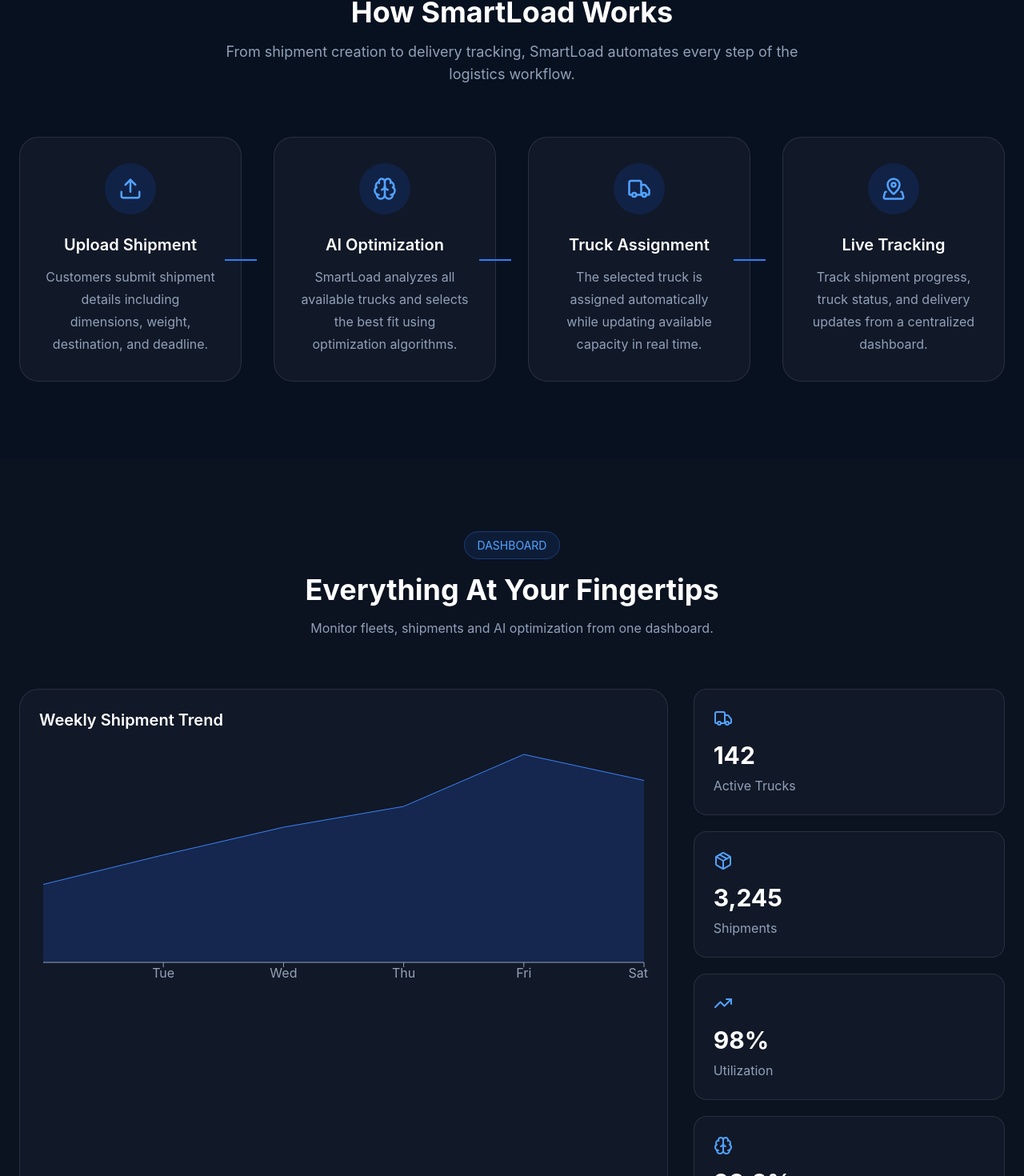
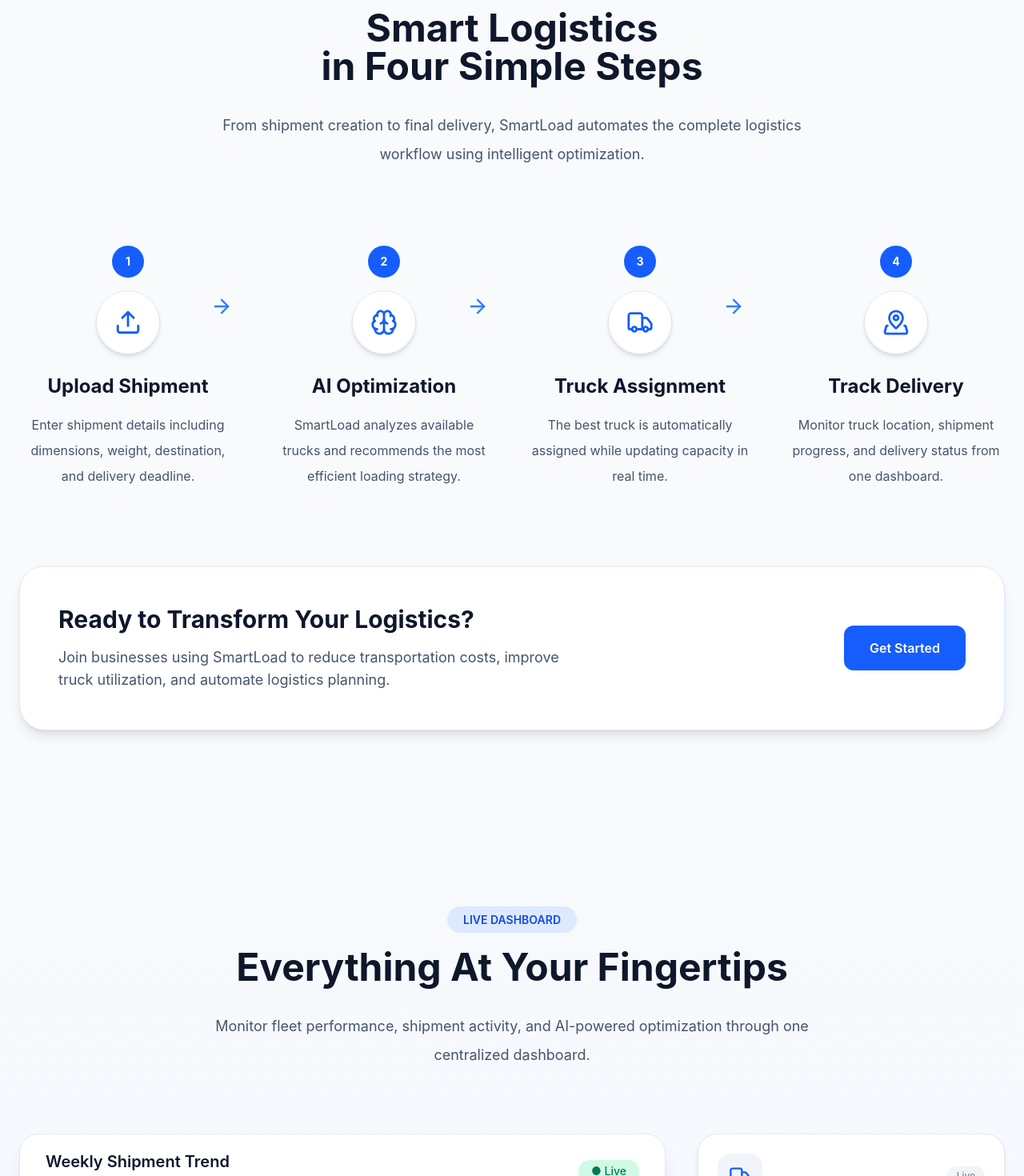
Before and after one commit to bstar042005/Smart-Truck-Loading-Optimization-System, a React app in the folder frontend/: page / in a window 1280 px wide. Shown: the part 2681-4151 px from the top of the page at 80% size. Built offline with nearby package versions, Linux system fonts and the light colour scheme; the HTML template or start-up script is replaced by a standard one.

Commit message:
feat: redesign landing page with modern responsive logistics interface

```diff
--- a/frontend/src/components/landing/CTA.jsx
+++ b/frontend/src/components/landing/CTA.jsx
@@ -1,40 +1,70 @@
 import { motion } from "framer-motion";
-import { ArrowRight } from "lucide-react";
+import { ArrowRight, Truck, CheckCircle2 } from "lucide-react";
 import { Link } from "react-router-dom";
 
 export default function CTA() {
   return (
-    <section className="relative overflow-hidden bg-[#08111f] py-28">
-      {/* Background Glow */}
-      <div className="absolute -left-32 top-0 h-72 w-72 rounded-full bg-blue-600/20 blur-3xl" />
-      <div className="absolute -right-32 bottom-0 h-72 w-72 rounded-full bg-cyan-500/10 blur-3xl" />
+    <section className="relative overflow-hidden bg-gradient-to-b from-white to-[#F8FAFC] py-28">
+      {/* Background Decorations */}
+
+      <div className="absolute left-0 top-0 h-72 w-72 rounded-full bg-blue-100 blur-3xl opacity-70" />
+      <div className="absolute right-0 bottom-0 h-72 w-72 rounded-full bg-cyan-100 blur-3xl opacity-70" />
 
       <div className="relative mx-auto max-w-6xl px-6">
         <motion.div
-          initial={{ opacity: 0, scale: 0.96 }}
-          whileInView={{ opacity: 1, scale: 1 }}
+          initial={{ opacity: 0, y: 40 }}
+          whileInView={{ opacity: 1, y: 0 }}
+          transition={{ duration: 0.7 }}
           viewport={{ once: true }}
-          transition={{ duration: 0.6 }}
-          className="rounded-3xl border border-white/10 bg-gradient-to-br from-[#111827] to-[#1E3A8A]/20 p-12 text-center shadow-2xl"
+          className="overflow-hidden rounded-[36px] border border-gray-200 bg-white shadow-2xl"
         >
-          <span className="rounded-full border border-blue-500/30 bg-blue-500/10 px-4 py-2 text-sm text-blue-400">
+          <div className="grid lg:grid-cols-2">
+            {/* Left Content */}
+
+            <div className="p-12 lg:p-16">
+              <span className="rounded-full bg-blue-100 px-5 py-2 text-sm font-semibold text-blue-700">
                 GET STARTED
               </span>
 
-          <h2 className="mt-6 text-4xl font-bold text-white md:text-5xl">
-            Ready to Optimize Your Fleet?
+              <h2 className="mt-6 text-5xl font-bold leading-tight text-slate-900">
+                Ready to Optimize
+                <br />
+                Your Fleet?
               </h2>
 
-          <p className="mx-auto mt-6 max-w-3xl text-lg leading-8 text-slate-400">
-            Join SmartLoad and experience AI-powered truck loading, intelligent
-            fleet management, and real-time shipment tracking—all in one
-            platform.
+              <p className="mt-6 text-lg leading-8 text-slate-600">
+                Join SmartLoad and simplify logistics with AI-powered truck
+                loading, intelligent fleet management, and real-time shipment
+                tracking.
               </p>
 
-          <div className="mt-10 flex flex-col items-center justify-center gap-4 sm:flex-row">
+              <div className="mt-8 space-y-4">
+                <div className="flex items-center gap-3">
+                  <CheckCircle2 className="text-blue-600" size={20} />
+                  <span className="text-slate-700">
+                    AI-powered truck optimization
+                  </span>
+                </div>
+
+                <div className="flex items-center gap-3">
+                  <CheckCircle2 className="text-blue-600" size={20} />
+                  <span className="text-slate-700">
+                    Real-time shipment tracking
+                  </span>
+                </div>
+
+                <div className="flex items-center gap-3">
+                  <CheckCircle2 className="text-blue-600" size={20} />
+                  <span className="text-slate-700">
+                    Secure fleet management dashboard
+                  </span>
+                </div>
+              </div>
+
+              <div className="mt-10 flex flex-wrap gap-4">
                 <Link
                   to="/register"
-              className="inline-flex items-center gap-2 rounded-xl bg-blue-600 px-7 py-3 text-white transition hover:bg-blue-700"
+                  className="inline-flex items-center gap-2 rounded-xl bg-blue-600 px-8 py-4 font-semibold text-white transition-all duration-300 hover:scale-105 hover:bg-blue-700"
                 >
                   Get Started
                   <ArrowRight size={18} />
@@ -42,10 +72,45 @@
 
                 <Link
                   to="/login"
-              className="rounded-xl border border-white/20 px-7 py-3 text-white transition hover:border-blue-500 hover:bg-white/5"
+                  className="rounded-xl border border-gray-300 px-8 py-4 font-semibold text-slate-700 transition-all duration-300 hover:border-blue-600 hover:text-blue-600"
                 >
                   Sign In
                 </Link>
+              </div>
+            </div>
+
+            {/* Right Side */}
+
+            <div className="relative flex items-center justify-center bg-gradient-to-br from-blue-600 to-indigo-700 p-12">
+              <div className="rounded-3xl bg-white/10 p-10 backdrop-blur-lg">
+                <Truck size={90} className="mx-auto text-white" />
+
+                <h3 className="mt-8 text-center text-3xl font-bold text-white">
+                  Smart Logistics
+                </h3>
+
+                <p className="mt-4 text-center leading-8 text-blue-100">
+                  Maximize truck utilization, reduce transportation costs,
+                  and automate fleet operations with AI.
+                </p>
+
+                <div className="mt-8 grid grid-cols-2 gap-6 text-center">
+                  <div>
+                    <h4 className="text-3xl font-bold text-white">98%</h4>
+                    <p className="mt-2 text-blue-100">
+                      Utilization
+                    </p>
+                  </div>
+
+                  <div>
+                    <h4 className="text-3xl font-bold text-white">30%</h4>
+                    <p className="mt-2 text-blue-100">
+                      Cost Savings
+                    </p>
+                  </div>
+                </div>
+              </div>
+            </div>
           </div>
         </motion.div>
       </div>
--- a/frontend/src/components/landing/DashboardPreview.jsx
+++ b/frontend/src/components/landing/DashboardPreview.jsx
@@ -4,6 +4,7 @@
   Package,
   TrendingUp,
   Brain,
+  ArrowRight,
 } from "lucide-react";
 import {
   ResponsiveContainer,
@@ -27,100 +28,186 @@
     icon: Truck,
     title: "Active Trucks",
     value: "142",
+    color: "text-blue-600",
   },
   {
     icon: Package,
     title: "Shipments",
     value: "3,245",
+    color: "text-emerald-600",
   },
   {
     icon: TrendingUp,
-    title: "Utilization",
+    title: "Fleet Utilization",
     value: "98%",
+    color: "text-amber-600",
   },
   {
     icon: Brain,
     title: "AI Accuracy",
     value: "99.2%",
+    color: "text-violet-600",
   },
 ];
 
 export default function DashboardPreview() {
   return (
-    <section className="bg-[#0B1220] py-24">
+    <section className="bg-gradient-to-b from-[#F8FAFC] to-[#EEF4FF] py-28">
       <div className="mx-auto max-w-7xl px-6">
+        {/* Heading */}
 
         <motion.div
           initial={{ opacity: 0, y: 40 }}
           whileInView={{ opacity: 1, y: 0 }}
+          transition={{ duration: 0.7 }}
           viewport={{ once: true }}
-          className="mb-16 text-center"
+          className="mx-auto mb-20 max-w-3xl text-center"
         >
-          <span className="rounded-full border border-blue-500/30 bg-blue-500/10 px-4 py-2 text-sm text-blue-400">
-            DASHBOARD
+          <span className="rounded-full bg-blue-100 px-5 py-2 text-sm font-semibold text-blue-700">
+            LIVE DASHBOARD
           </span>
 
-          <h2 className="mt-6 text-4xl font-bold text-white">
+          <h2 className="mt-6 text-5xl font-bold text-slate-900">
             Everything At Your Fingertips
           </h2>
 
-          <p className="mt-4 text-slate-400">
-            Monitor fleets, shipments and AI optimization from one dashboard.
+          <p className="mt-8 text-lg leading-9 text-slate-600">
+            Monitor fleet performance, shipment activity, and AI-powered
+            optimization through one centralized dashboard.
           </p>
         </motion.div>
 
-        <div className="grid gap-8 lg:grid-cols-3">
+        <div className="grid gap-10 lg:grid-cols-3">
+          {/* Dashboard Chart */}
 
-          <div className="rounded-3xl border border-white/10 bg-[#111827] p-6 lg:col-span-2">
+          <motion.div
+            initial={{ opacity: 0, x: -30 }}
+            whileInView={{ opacity: 1, x: 0 }}
+            transition={{ duration: 0.7 }}
+            viewport={{ once: true }}
+            className="overflow-hidden rounded-3xl border border-gray-200 bg-white shadow-xl lg:col-span-2"
+          >
+            {/* Header */}
 
-            <h3 className="mb-6 text-xl font-semibold text-white">
+            <div className="flex items-center justify-between border-b border-gray-200 px-8 py-5">
+              <div>
+                <h3 className="text-xl font-semibold text-slate-900">
                   Weekly Shipment Trend
                 </h3>
 
-            <ResponsiveContainer width="100%" height={300}>
+                <p className="mt-1 text-sm text-slate-500">
+                  Live operational analytics
+                </p>
+              </div>
+
+              <div className="rounded-full bg-emerald-100 px-4 py-1 text-sm font-medium text-emerald-700">
+                ● Live
+              </div>
+            </div>
+
+            <div className="p-8">
+              <ResponsiveContainer width="100%" height={340}>
                 <AreaChart data={data}>
-                <XAxis dataKey="day" stroke="#94A3B8" />
+                  <defs>
+                    <linearGradient id="shipmentFill" x1="0" y1="0" x2="0" y2="1">
+                      <stop offset="5%" stopColor="#2563EB" stopOpacity={0.35} />
+                      <stop offset="95%" stopColor="#2563EB" stopOpacity={0} />
+                    </linearGradient>
+                  </defs>
+
+                  <XAxis
+                    dataKey="day"
+                    tick={{ fill: "#64748B" }}
+                    axisLine={false}
+                    tickLine={false}
+                  />
+
                   <Tooltip />
+
                   <Area
+                    type="monotone"
                     dataKey="shipments"
-                  stroke="#3B82F6"
-                  fill="#2563EB55"
+                    stroke="#2563EB"
+                    strokeWidth={3}
+                    fill="url(#shipmentFill)"
                   />
                 </AreaChart>
               </ResponsiveContainer>
+            </div>
+          </motion.div>
 
-          </div>
+          {/* Stats */}
 
-          <div className="grid gap-5">
-
-            {stats.map((item) => {
+          <div className="grid gap-6">
+            {stats.map((item, index) => {
               const Icon = item.icon;
 
               return (
                 <motion.div
+                  key={item.title}
+                  initial={{ opacity: 0, x: 30 }}
+                  whileInView={{ opacity: 1, x: 0 }}
+                  transition={{
+                    duration: 0.5,
+                    delay: index * 0.1,
+                  }}
+                  viewport={{ once: true }}
                   whileHover={{
                     y: -6,
                   }}
-                  key={item.title}
-                  className="rounded-2xl border border-white/10 bg-[#111827] p-6"
+                  className="rounded-3xl border border-gray-200 bg-white p-6 shadow-md transition-all hover:shadow-xl"
                 >
-                  <Icon className="mb-4 text-blue-400" />
+                  <div className="flex items-center justify-between">
+                    <div className="flex h-14 w-14 items-center justify-center rounded-2xl bg-slate-100">
+                      <Icon className={item.color} size={28} />
+                    </div>
 
-                  <h3 className="text-3xl font-bold text-white">
+                    <span className="rounded-full bg-gray-100 px-3 py-1 text-xs text-slate-500">
+                      Live
+                    </span>
+                  </div>
+
+                  <h3 className="mt-6 text-4xl font-bold text-slate-900">
                     {item.value}
                   </h3>
 
-                  <p className="mt-2 text-slate-400">
+                  <p className="mt-2 text-slate-600">
                     {item.title}
                   </p>
                 </motion.div>
               );
             })}
-
+          </div>
         </div>
 
+        {/* Bottom CTA */}
+
+        <motion.div
+          initial={{ opacity: 0, y: 30 }}
+          whileInView={{ opacity: 1, y: 0 }}
+          transition={{ duration: 0.7 }}
+          viewport={{ once: true }}
+          className="mt-20 rounded-3xl border border-gray-200 bg-white px-10 py-12 shadow-xl"
+        >
+          <div className="flex flex-col items-center justify-between gap-8 lg:flex-row">
+            <div>
+              <h3 className="text-3xl font-bold text-slate-900">
+                Experience SmartLoad in Action
+              </h3>
+
+              <p className="mt-4 max-w-2xl text-lg leading-8 text-slate-600">
+                Optimize truck loading, monitor shipments, and improve fleet
+                utilization with an AI-powered logistics platform built for
+                modern businesses.
+              </p>
             </div>
 
+            <button className="flex items-center gap-2 rounded-xl bg-blue-600 px-8 py-4 font-semibold text-white transition-all duration-300 hover:scale-105 hover:bg-blue-700">
+              Launch Dashboard
+              <ArrowRight size={18} />
+            </button>
+          </div>
+        </motion.div>
       </div>
     </section>
   );
--- a/frontend/src/components/landing/HowItWorks.jsx
+++ b/frontend/src/components/landing/HowItWorks.jsx
@@ -4,6 +4,7 @@
   Brain,
   Truck,
   MapPinned,
+  ArrowRight,
 } from "lucide-react";
 
 const steps = [
@@ -11,25 +12,25 @@
     icon: Upload,
     title: "Upload Shipment",
     description:
-      "Customers submit shipment details including dimensions, weight, destination, and deadline.",
+      "Enter shipment details including dimensions, weight, destination, and delivery deadline.",
   },
   {
     icon: Brain,
     title: "AI Optimization",
     description:
-      "SmartLoad analyzes all available trucks and selects the best fit using optimization algorithms.",
+      "SmartLoad analyzes available trucks and recommends the most efficient loading strategy.",
   },
   {
     icon: Truck,
     title: "Truck Assignment",
     description:
-      "The selected truck is assigned automatically while updating available capacity in real time.",
+      "The best truck is automatically assigned while updating capacity in real time.",
   },
   {
     icon: MapPinned,
-    title: "Live Tracking",
+    title: "Track Delivery",
     description:
-      "Track shipment progress, truck status, and delivery updates from a centralized dashboard.",
+      "Monitor truck location, shipment progress, and delivery status from one dashboard.",
   },
 ];
 
@@ -37,32 +38,38 @@
   return (
     <section
       id="how-it-works"
-      className="bg-[#08111f] py-24"
+      className="bg-[#F8FAFC] py-28"
     >
       <div className="mx-auto max-w-7xl px-6">
 
+        {/* Heading */}
+
         <motion.div
-          initial={{ opacity: 0, y: 30 }}
+          initial={{ opacity: 0, y: 40 }}
           whileInView={{ opacity: 1, y: 0 }}
-          transition={{ duration: 0.6 }}
+          transition={{ duration: 0.7 }}
           viewport={{ once: true }}
-          className="mx-auto mb-16 max-w-3xl text-center"
+          className="mx-auto mb-24 max-w-3xl text-center"
         >
-          <span className="rounded-full border border-blue-500/30 bg-blue-500/10 px-4 py-2 text-sm text-blue-400">
-            WORKFLOW
+          <span className="rounded-full bg-blue-50 px-5 py-2 text-sm font-semibold text-blue-700">
+            HOW IT WORKS
           </span>
 
-          <h2 className="mt-6 text-4xl font-bold text-white">
-            How SmartLoad Works
+          <h2 className="mt-6 text-5xl font-bold text-slate-900">
+            Smart Logistics
+            <br />
+            in Four Simple Steps
           </h2>
 
-          <p className="mt-4 text-lg text-slate-400">
-            From shipment creation to delivery tracking, SmartLoad automates
-            every step of the logistics workflow.
+          <p className="mt-8 text-lg leading-9 text-slate-600">
+            From shipment creation to final delivery, SmartLoad automates the
+            complete logistics workflow using intelligent optimization.
           </p>
         </motion.div>
 
-        <div className="grid gap-10 md:grid-cols-2 lg:grid-cols-4">
+        {/* Workflow */}
+
+        <div className="grid gap-12 lg:grid-cols-4">
           {steps.map((step, index) => {
             const Icon = step.icon;
 
@@ -72,31 +79,81 @@
                 initial={{ opacity: 0, y: 40 }}
                 whileInView={{ opacity: 1, y: 0 }}
                 transition={{
-                  duration: 0.5,
+                  duration: 0.6,
                   delay: index * 0.15,
                 }}
                 viewport={{ once: true }}
-                className="relative rounded-3xl border border-white/10 bg-[#111827] p-8 text-center"
+                className="relative text-center"
               >
-                <div className="mx-auto mb-6 flex h-16 w-16 items-center justify-center rounded-full bg-blue-600/15">
-                  <Icon className="text-blue-400" size={30} />
+                {/* Step Number */}
+
+                <div className="mx-auto mb-4 flex h-10 w-10 items-center justify-center rounded-full bg-blue-600 text-sm font-bold text-white">
+                  {index + 1}
                 </div>
 
-                <h3 className="mb-3 text-xl font-semibold text-white">
+                {/* Icon */}
+
+                <div className="mx-auto mb-6 flex h-20 w-20 items-center justify-center rounded-full border border-blue-100 bg-white shadow-md">
+                  <Icon
+                    size={34}
+                    className="text-blue-600"
+                  />
+                </div>
+
+                {/* Title */}
+
+                <h3 className="mb-4 text-2xl font-bold text-slate-900">
                   {step.title}
                 </h3>
 
-                <p className="text-slate-400 leading-7">
+                {/* Description */}
+
+                <p className="leading-8 text-slate-600">
                   {step.description}
                 </p>
 
+                {/* Arrow */}
+
                 {index !== steps.length - 1 && (
-                  <div className="absolute top-1/2 -right-5 hidden h-[2px] w-10 bg-blue-500 lg:block"></div>
+                  <div className="absolute left-[88%] top-[62px] hidden lg:block">
+                    <ArrowRight
+                      size={28}
+                      className="text-blue-500"
+                    />
+                  </div>
                 )}
               </motion.div>
             );
           })}
         </div>
+
+        {/* Bottom CTA */}
+
+        <motion.div
+          initial={{ opacity: 0 }}
+          whileInView={{ opacity: 1 }}
+          transition={{ duration: 0.8 }}
+          viewport={{ once: true }}
+          className="mt-24 rounded-[32px] border border-blue-100 bg-white p-12 shadow-lg"
+        >
+          <div className="flex flex-col items-center justify-between gap-8 lg:flex-row">
+            <div>
+              <h3 className="text-3xl font-bold text-slate-900">
+                Ready to Transform Your Logistics?
+              </h3>
+
+              <p className="mt-4 max-w-2xl text-lg text-slate-600">
+                Join businesses using SmartLoad to reduce transportation costs,
+                improve truck utilization, and automate logistics planning.
+              </p>
+            </div>
+
+            <button className="rounded-xl bg-blue-600 px-8 py-4 font-semibold text-white transition hover:bg-blue-700">
+              Get Started
+            </button>
+          </div>
+        </motion.div>
+
       </div>
     </section>
   );
```
Lines whose indentation alone changed are shown as unchanged.
